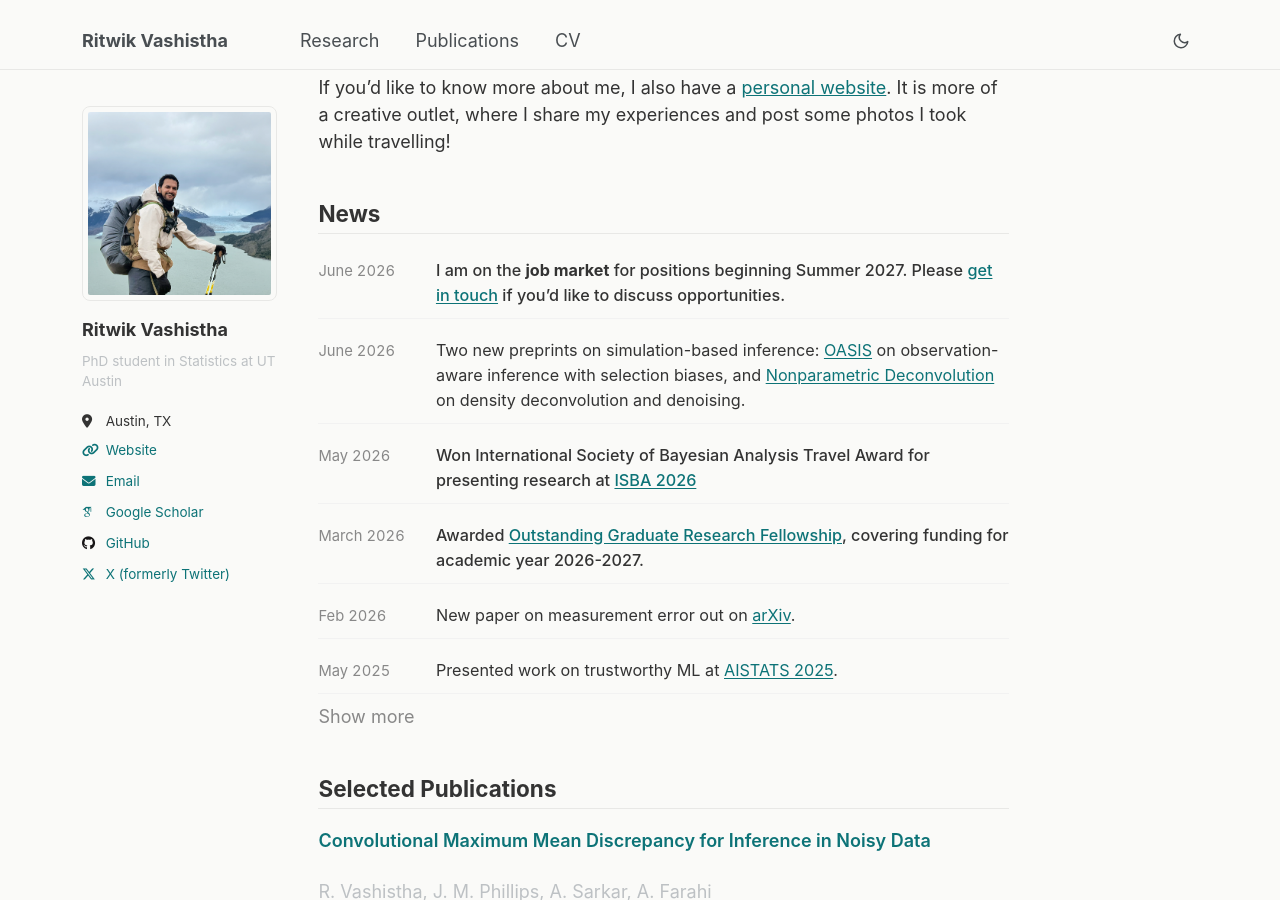
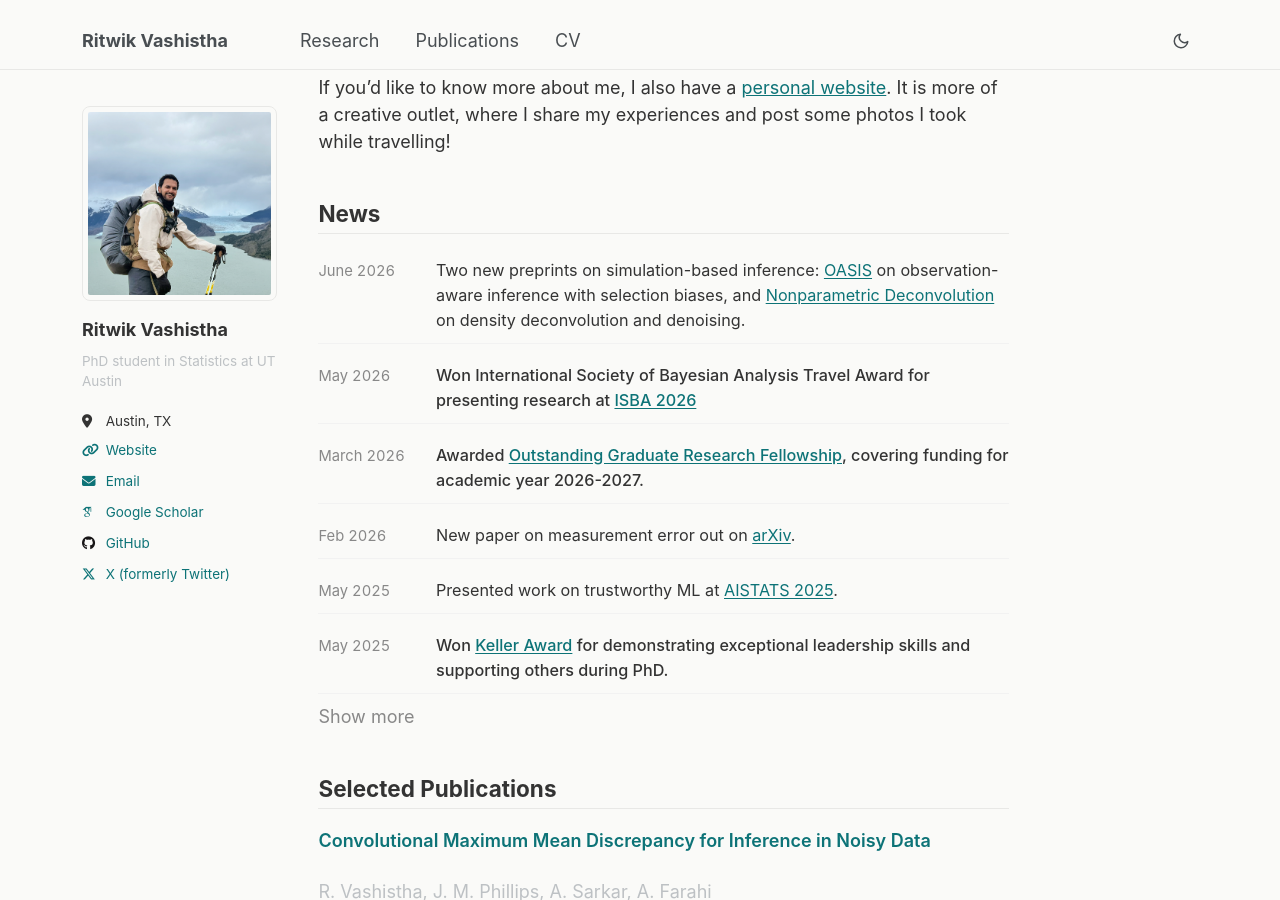
Before and after one commit to ritwikvashistha/ritwikvashistha.github.io, a Jekyll site: the page built from _pages/about.md, in a window 1280 px wide and 900 px high, scrolled down 287 px. Built offline with Jekyll 4.4.1, drawn with Linux system fonts in a browser that asks for light colours; some web fonts are replaced.

Commit message:
Remove outdated job market announcement from news section

```diff
--- a/_data/news.yml
+++ b/_data/news.yml
@@ -4,9 +4,9 @@
 #   text:      Supports markdown (links, bold, etc.)
 #   highlight: true → renders in bold, use for big announcements
 
-- date: "June 2026"
-  text: "I am on the **job market** for positions beginning Summer 2027. Please [get in touch](mailto:ritwik.v@utexas.edu) if you'd like to discuss opportunities."
-  highlight: true
+# - date: "June 2026"
+#   text: "I am on the **job market**. Please [get in touch](mailto:ritwik.v@utexas.edu) if you'd like to discuss opportunities."
+#   highlight: true
 
 - date: "June 2026"
   text: "Two new preprints on simulation-based inference: [OASIS](https://arxiv.org/abs/2606.22572) on observation-aware inference with selection biases, and [Nonparametric Deconvolution](https://arxiv.org/abs/2606.21907) on density deconvolution and denoising."
```
